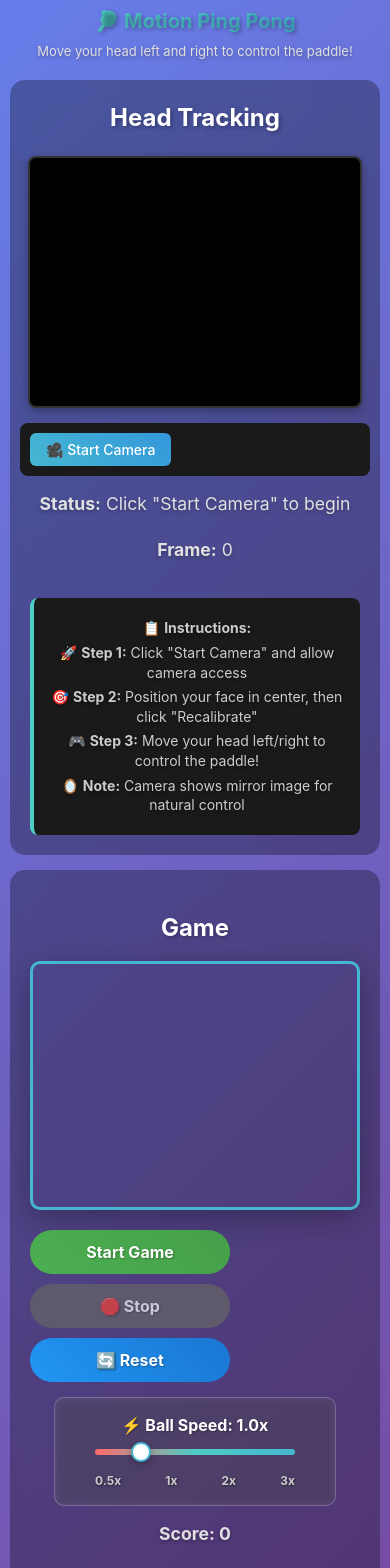
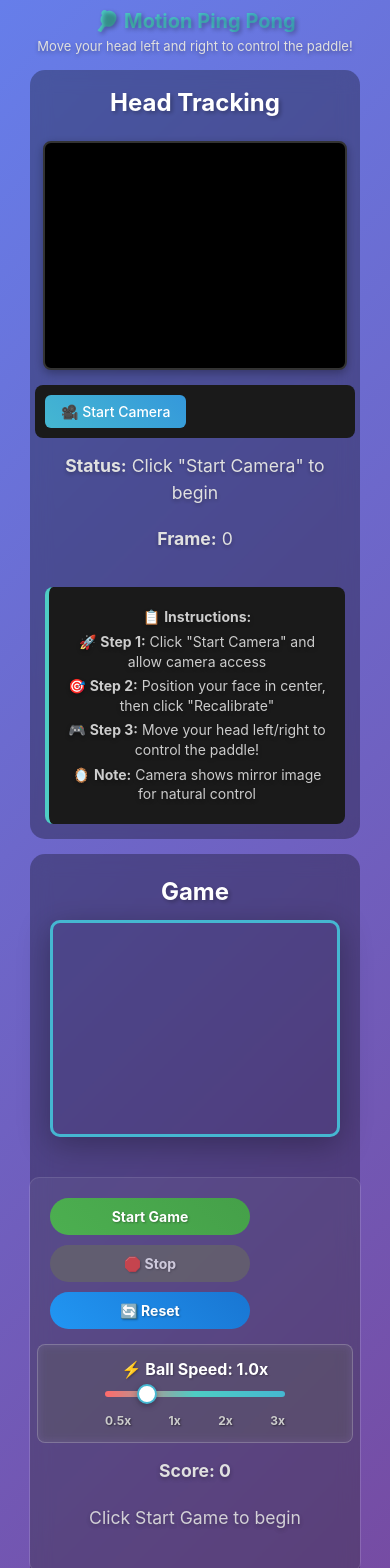
Before and after one commit to roshnidevadiga/games, a React (Vite) app: page / in a window 390 px wide. Shown: the top 1568 px of the page. Built offline with nearby package versions, Linux system fonts and the light colour scheme.

Commit message:
Adjustments for the screen to appear in the same viewport

```diff
--- a/src/components/PingPongGame.css
+++ b/src/components/PingPongGame.css
@@ -2,22 +2,24 @@
   display: flex;
   flex-direction: column;
   align-items: center;
-  padding: 20px;
+  justify-content: flex-start;
+  padding: 10px 20px 20px 20px;
   background: linear-gradient(135deg, #667eea 0%, #764ba2 100%);
   min-height: 100vh;
   color: white;
   width: 100%;
   box-sizing: border-box;
+  overflow-x: hidden;
 }
 
 .ping-pong-app h1 {
-  margin-bottom: 10px;
+  margin: 0 0 5px 0;
   text-shadow: 2px 2px 4px rgba(0,0,0,0.3);
   text-align: center;
 }
 
 .ping-pong-app > p {
-  margin-bottom: 20px;
+  margin: 0 0 15px 0;
   font-size: 18px;
   text-align: center;
   max-width: 100%;
@@ -27,19 +29,21 @@
 
 .main-container {
   display: flex;
-  gap: 30px;
+  gap: 20px;
   align-items: flex-start;
-  max-width: 1400px;
   width: 100%;
   justify-content: center;
+  margin: 0 auto;
   overflow: visible;
+  padding: 0 20px;
+  box-sizing: border-box;
 }
 
 .head-tracker-section {
-  flex: 0 0 400px;
+  flex: 0 0 350px;
   background: rgba(0, 0, 0, 0.3);
   border-radius: 15px;
-  padding: 20px;
+  padding: 15px;
   backdrop-filter: blur(10px);
   position: relative;
   z-index: 1;
@@ -50,59 +54,75 @@
 .game-section {
   flex: 1;
   display: flex;
-  flex-direction: column;
-  align-items: center;
+  flex-direction: row;
+  align-items: flex-start;
   background: rgba(0, 0, 0, 0.3);
   border-radius: 15px;
   padding: 20px;
   backdrop-filter: blur(10px);
   position: relative;
   z-index: 1;
+  box-sizing: border-box;
+  gap: 20px;
   min-width: 0;
-  box-sizing: border-box;
+  min-height: 500px;
 }
 
-.game-section h2 {
-  margin-bottom: 15px;
+.game-canvas-container {
+  flex: 1;
+  display: flex;
+  flex-direction: column;
+  align-items: center;
+  min-width: 0;
+}
+
+.game-canvas-container h2 {
+  margin: 0 0 10px 0;
   text-shadow: 2px 2px 4px rgba(0,0,0,0.3);
+  text-align: center;
 }
 
 .game-canvas {
   border: 3px solid #45b7d1;
   border-radius: 10px;
   box-shadow: 0 8px 32px rgba(0, 0, 0, 0.3);
-  margin-bottom: 20px;
-  max-width: 100%;
+  width: 100%;
+  max-width: 600px;
   height: auto;
+  aspect-ratio: 4/3;
   display: block;
   box-sizing: border-box;
 }
 
 .game-controls {
+  flex: 0 0 300px;
   display: flex;
   flex-direction: column;
   gap: 15px;
   align-items: center;
-  width: 100%;
+  padding: 20px;
+  background: rgba(255, 255, 255, 0.05);
+  border-radius: 10px;
+  border: 1px solid rgba(255, 255, 255, 0.1);
 }
 
 .control-buttons {
   display: flex;
-  gap: 10px;
-  flex-wrap: wrap;
-  justify-content: center;
+  flex-direction: column;
+  gap: 8px;
+  width: 100%;
 }
 
 .control-buttons button {
-  padding: 12px 20px;
+  padding: 10px 16px;
   border: none;
-  border-radius: 25px;
-  font-size: 16px;
+  border-radius: 20px;
+  font-size: 14px;
   font-weight: bold;
   cursor: pointer;
   transition: all 0.3s ease;
   text-shadow: 1px 1px 2px rgba(0,0,0,0.3);
-  min-width: 100px;
+  width: 100%;
 }
 
 .start-btn {
@@ -166,13 +186,13 @@
   display: flex;
   flex-direction: column;
   align-items: center;
-  gap: 10px;
-  padding: 15px;
+  gap: 8px;
+  padding: 12px;
   background: rgba(255, 255, 255, 0.1);
-  border-radius: 10px;
+  border-radius: 8px;
   backdrop-filter: blur(5px);
   border: 1px solid rgba(255, 255, 255, 0.2);
-  min-width: 250px;
+  width: 100%;
 }
 
 .speed-control label {
@@ -183,7 +203,7 @@
 }
 
 .speed-slider {
-  width: 200px;
+  width: 180px;
   height: 6px;
   border-radius: 3px;
   background: linear-gradient(to right, #ff6b6b, #4ecdc4, #45b7d1);
@@ -225,7 +245,7 @@
 .speed-labels {
   display: flex;
   justify-content: space-between;
-  width: 200px;
+  width: 180px;
   font-size: 12px;
   color: #ccc;
   margin-top: 5px;
@@ -254,12 +274,26 @@
 }
 
 /* Responsive design */
+@media (max-width: 1320px) {
+  .main-container {
+    justify-content: center;
+    padding: 0 20px;
+  }
+
+  .game-section {
+    min-width: 500px;
+    max-width: 800px;
+  }
+}
+
 @media (max-width: 1200px) {
   .main-container {
     flex-direction: column;
     align-items: center;
-    gap: 30px;
+    gap: 20px;
     max-width: 100%;
+    padding: 0 20px;
+    justify-content: center;
   }
 
   .head-tracker-section {
@@ -273,6 +307,39 @@
     width: 100%;
     max-width: 900px;
     min-width: auto;
+    flex-direction: column;
+    align-items: center;
+  }
+
+  .game-canvas-container {
+    width: 100%;
+    margin-bottom: 20px;
+    max-width: none;
+  }
+
+  .game-canvas {
+    width: 100%;
+    max-width: 600px;
+    height: auto;
+    aspect-ratio: 4/3;
+  }
+
+  .game-controls {
+    flex: none;
+    width: 100%;
+    max-width: 400px;
+  }
+
+  .control-buttons {
+    flex-direction: row;
+    flex-wrap: wrap;
+    justify-content: center;
+    gap: 10px;
+  }
+
+  .control-buttons button {
+    flex: 1;
+    min-width: 120px;
   }
 
   .ping-pong-app > p {
--- a/src/components/PingPongGame.jsx
+++ b/src/components/PingPongGame.jsx
@@ -2,8 +2,8 @@ import { useLayoutEffect, useRef, useState } from "react";
 import HeadTracker from "./HeadTracker";
 import "./PingPongGame.css";
 
-const CANVAS_WIDTH = 800;
-const CANVAS_HEIGHT = 600;
+const CANVAS_WIDTH = 600;
+const CANVAS_HEIGHT = 450;
 const WALL_HEIGHT = 20;
 const BASE_BALL_SPEED = { dx: 4, dy: 3 }; // Base speed values
 
@@ -13,8 +13,8 @@ const PingPongGame = () => {
 
   // Game state
   const [gameState, setGameState] = useState({
-    ball: { x: 400, y: 300, dx: 4, dy: 3, radius: 10 },
-    paddle: { x: 350, y: 550, width: 100, height: 10 },
+    ball: { x: 300, y: 225, dx: 4, dy: 3, radius: 10 },
+    paddle: { x: 250, y: 420, width: 100, height: 10 },
     score: 0,
     isPlaying: false,
     isPaused: false,
@@ -224,8 +224,8 @@ const PingPongGame = () => {
         setGameState((prev) => ({
           ...prev,
           ball: {
-            x: 400,
-            y: 300,
+            x: 300,
+            y: 225,
             dx: BASE_BALL_SPEED.dx,
             dy: BASE_BALL_SPEED.dy,
             radius: 10,
@@ -276,8 +276,8 @@ const PingPongGame = () => {
     setGameState((prev) => ({
       ...prev,
       ball: {
-        x: 400,
-        y: 300,
+        x: 300,
+        y: 225,
         dx: BASE_BALL_SPEED.dx,
         dy: BASE_BALL_SPEED.dy,
         radius: 10,
@@ -306,13 +306,13 @@ const PingPongGame = () => {
   const resetGame = () => {
     setGameState({
       ball: {
-        x: 400,
-        y: 300,
+        x: 300,
+        y: 225,
         dx: BASE_BALL_SPEED.dx,
         dy: BASE_BALL_SPEED.dy,
         radius: 10,
       },
-      paddle: { x: 350, y: 550, width: 100, height: 10 },
+      paddle: { x: 250, y: 420, width: 100, height: 10 },
       score: 0,
       isPlaying: false,
       isPaused: false,
@@ -342,12 +342,14 @@ const PingPongGame = () => {
 
         {/* Game Section */}
         <div className="game-section">
+          <div className="game-canvas-container">
             <h2>Game</h2>
             <canvas
               ref={canvasRef}
               className="game-canvas"
               onMouseMove={handleMouseMove}
             />
+          </div>
 
           <div className="game-controls">
             <div className="control-buttons">
```
Lines whose indentation alone changed are shown as unchanged.
